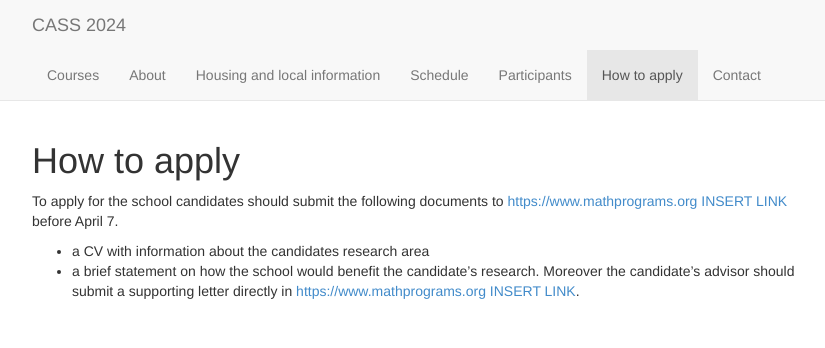
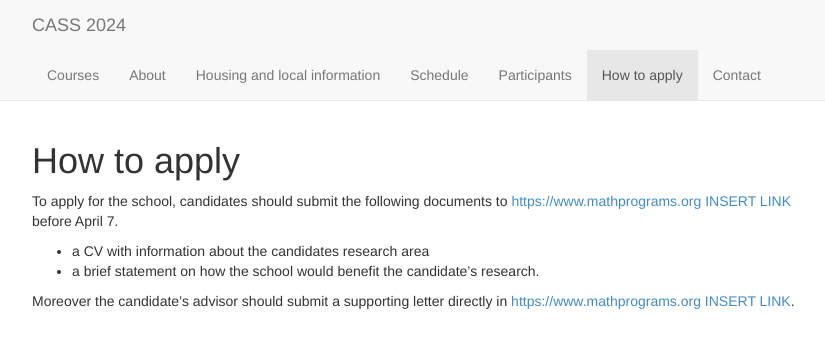
Before and after one commit to egunawan/cass24, a Jekyll site: the page built from howtoapply.md, in a window 1280 px wide. Shown: the top 348 px of the page, without its empty margins (223-1048 px from the left). Built offline with Jekyll 4.4.1, drawn with Linux system fonts in a browser that asks for light colours; nearby versions of some CDN libraries.

```diff
--- a/howtoapply.md
+++ b/howtoapply.md
@@ -6,7 +6,8 @@ layout: default
 
 # How to apply
 
-To apply for the school candidates should submit the following documents to [https://www.mathprograms.org INSERT LINK](https://www.mathprograms.org) before April 7.
+To apply for the school, candidates should submit the following documents to [https://www.mathprograms.org INSERT LINK](https://www.mathprograms.org) before April 7.
 * a CV with information about the candidates research area
 * a brief statement on how the school would benefit the candidate’s research.
+
 Moreover the candidate’s advisor should submit a supporting letter directly in [https://www.mathprograms.org INSERT LINK](https://www.mathprograms.org).
```
